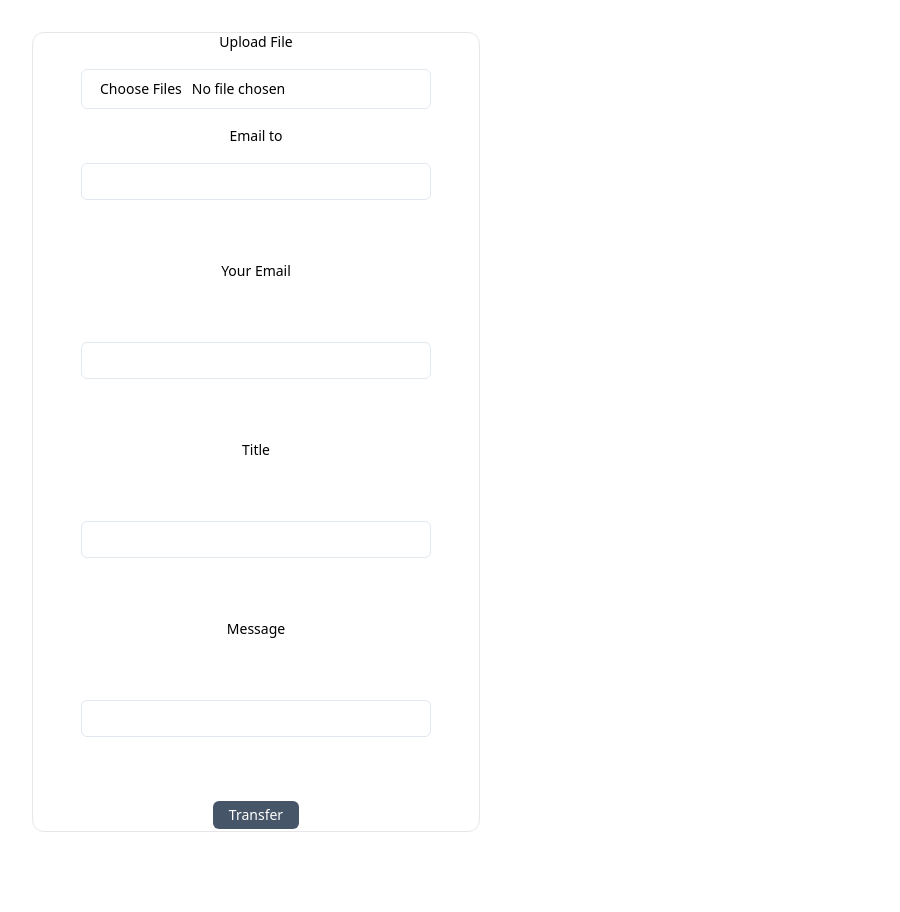
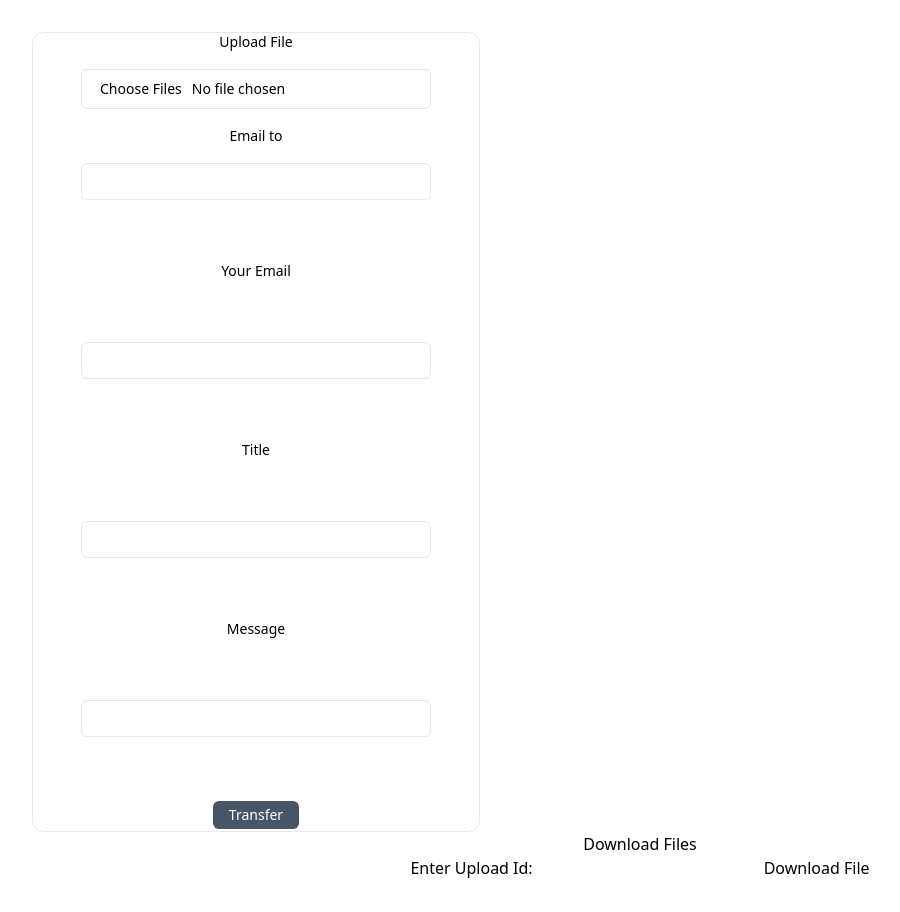
Before and after one commit to eduim/FlashFloat, a React (Vite) app in the folder apps/client/: page / in a window 1280 px wide. Shown: the whole page, without its empty margins (0-900 px from the left). Before the commit the page ends 864 px from the top, so only its background shows below. Built offline with nearby package versions, Linux system fonts and the light colour scheme.

Commit message:
download(file): download files from s3

```diff
--- a/apps/client/src/App.tsx
+++ b/apps/client/src/App.tsx
@@ -1,10 +1,16 @@
 import "./App.css";
 import UploaderForm from "./components/UploaderForm";
+import DownloaderForm from "./components/DownloaderForm";
 
 export default function App() {
   return (
     <div>
-      <UploaderForm />
+      <div>
+        <UploaderForm />
+      </div>
+      <div>
+        <DownloaderForm />
+      </div>
     </div>
   );
 }
--- /dev/null
+++ b/apps/client/src/components/DownloaderForm.tsx
@@ -0,0 +1,48 @@
+import React, { useState } from "react";
+
+function DownloaderForm() {
+  const [uploadId, setUploadId] = useState("");
+
+  const handleInputChange = (event: React.ChangeEvent<HTMLInputElement>) => {
+    setUploadId(event.target.value);
+  };
+
+  const handleDownload = async () => {
+    try {
+      const response = await fetch(
+        `http://localhost:8080/download/${uploadId}`,
+        {
+          method: "GET",
+        }
+      );
+
+      if (response.ok) {
+        const blob = await response.blob();
+        const fileName = `${uploadId}`;
+        const url = URL.createObjectURL(blob);
+        const a = document.createElement("a");
+        a.href = url;
+        a.download = fileName;
+        a.click();
+        URL.revokeObjectURL(url);
+      } else {
+        console.error("Error downloading file");
+      }
+    } catch (error) {
+      console.error("Error downloading file:", error);
+    }
+  };
+
+  return (
+    <div>
+      <h2>Download Files</h2>
+      <label>
+        Enter Upload Id:
+        <input type="text" value={uploadId} onChange={handleInputChange} />
+      </label>
+      <button onClick={handleDownload}>Download File</button>
+    </div>
+  );
+}
+
+export default DownloaderForm;
```
Also changed, not shown: 2 other files (tests, documents, lock files or other folders).
